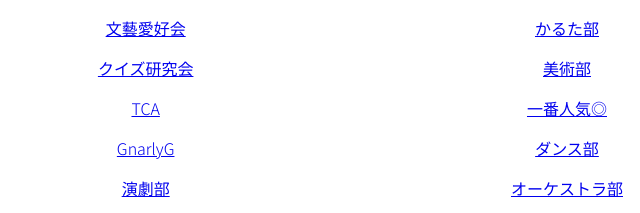
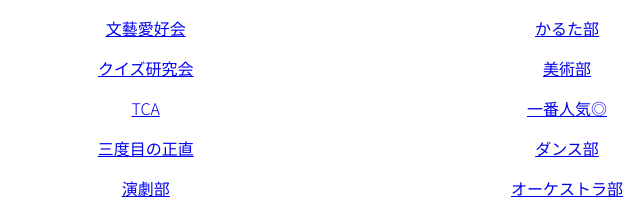
Before and after one commit to ToinFestival2021/ToinFestival2021.github.io, a plain HTML site: page SNS.html in a window 1280 px wide. Shown: the part 1200-1413 px from the top of the page, 73-713 px from the left. Drawn offline with Linux system fonts and the light colour scheme.

Commit message:
Update SNS.html

```diff
--- a/SNS.html
+++ b/SNS.html
@@ -128,7 +128,7 @@
      <p><a href="https://forms.gle/jChSRw9Akubkor7x9">文藝愛好会</a></p>
      <p><a href="https://forms.gle/VYJma255FYy4rShP8">クイズ研究会</a></p>
      <p><a href="https://forms.gle/wqPUaPzo6ZdCXpWm7">TCA</a></p>
-     <p><a href="https://forms.gle/6tQDjAzuwzepwGur5">GnarlyG</a></p>
+     <p><a href="https://forms.gle/6tQDjAzuwzepwGur5">三度目の正直</a></p>
      <p><a href="https://forms.gle/pd9LYQvsA8h52Z6K6">演劇部</a></p>
      <p><a href="https://forms.gle/rV4b1xk1s8ZjEUvU6">２年音楽選択</a></p>
      <p><a href="https://forms.gle/uNEHE5XSwTqa4iVo8">OP</a></p>
```
